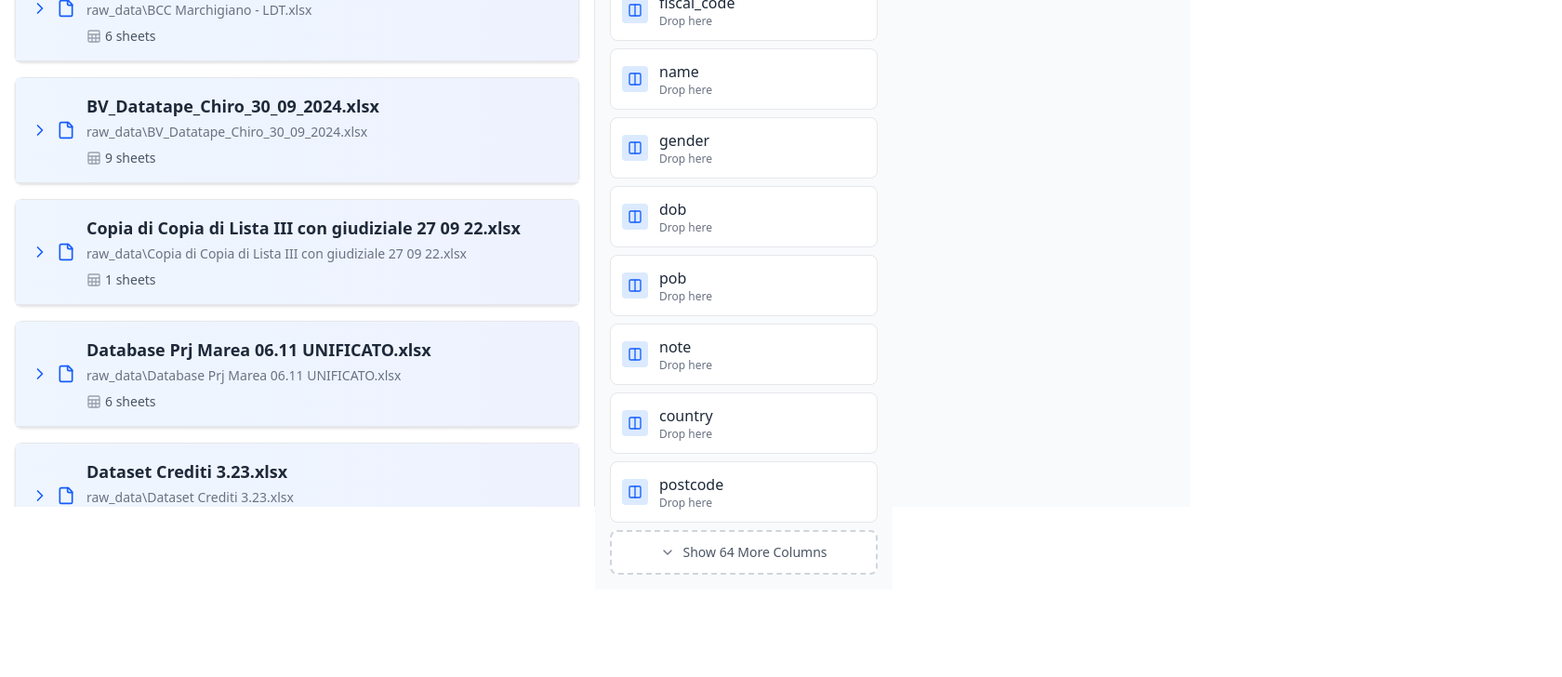
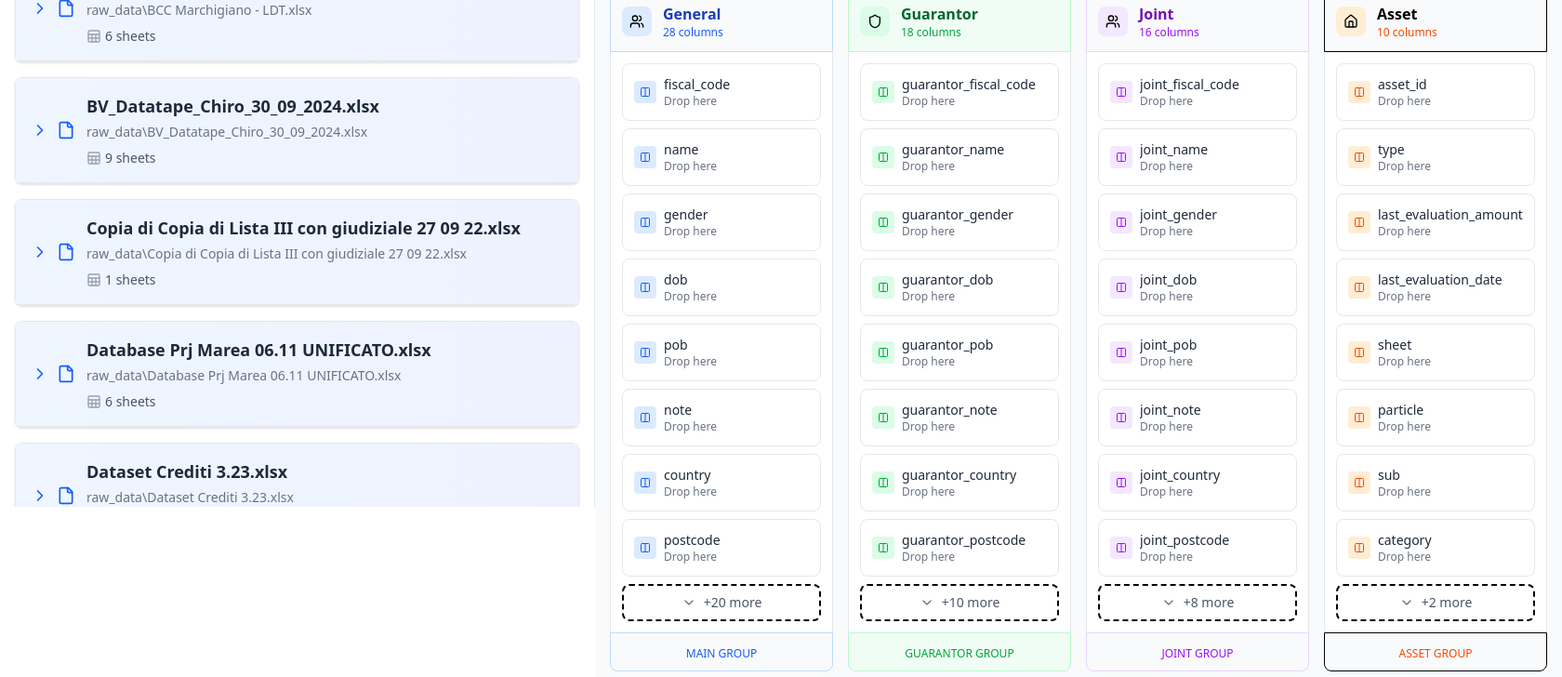
Before and after one commit to hiennm99/massive-source-mapping, a React (Vite) app: page / in a window 1280 px wide. Shown: the part 320-1048 px from the top of the page at 93% size, 1680 px wide, since content can reach past the window. Before the commit the page ends 954 px from the top, so only its background shows below. Built offline with nearby package versions, Linux system fonts and the light colour scheme.

Commit message:
change layout destination tables

```diff
--- a/src/components/DestinationTablesPanel.tsx
+++ b/src/components/DestinationTablesPanel.tsx
@@ -1,6 +1,6 @@
-// components/DestinationTablesPanel.tsx - Clean horizontal layout with expand/collapse
+// components/DestinationTablesPanel.tsx - Grouped columns layout
 import React, { useState } from 'react';
-import { Table, Trash2, Columns, Search, X, ChevronDown, ChevronUp } from 'lucide-react';
+import { Table, Trash2, Columns, Search, X, ChevronDown, ChevronUp, Users, Shield, Home } from 'lucide-react';
 import type {DestinationTable, ColumnMapping} from '../types';
 
 interface DestinationTablesPanelProps {
@@ -16,6 +16,14 @@ interface DestinationTablesPanelProps {
     onRemoveMapping: (mappingId: number) => void;
 }
 
+interface ColumnGroup {
+    name: string;
+    prefix: string;
+    columns: string[];
+    icon: React.ReactNode;
+    color: string;
+}
+
 export const DestinationTablesPanel: React.FC<DestinationTablesPanelProps> = ({
                                                                                   destinationTables,
                                                                                   mappings,
@@ -26,22 +34,82 @@ export const DestinationTablesPanel: React.FC<DestinationTablesPanelProps> = ({
                                                                                   onDrop,
                                                                                   onRemoveMapping
                                                                               }) => {
-    // State to track expanded tables
-    const [expandedTables, setExpandedTables] = useState<Set<string>>(new Set());
+    // State to track expanded groups
+    const [expandedGroups, setExpandedGroups] = useState<Set<string>>(new Set());
 
-    const toggleTableExpansion = (tableId: string) => {
-        const newExpanded = new Set(expandedTables);
-        if (newExpanded.has(tableId)) {
-            newExpanded.delete(tableId);
+    const toggleGroupExpansion = (groupKey: string) => {
+        const newExpanded = new Set(expandedGroups);
+        if (newExpanded.has(groupKey)) {
+            newExpanded.delete(groupKey);
         } else {
-            newExpanded.add(tableId);
+            newExpanded.add(groupKey);
         }
-        setExpandedTables(newExpanded);
+        setExpandedGroups(newExpanded);
     };
 
     const COLUMNS_LIMIT = 8;
+
+    // Group columns by prefix
+    const groupColumns = (columns: string[]): ColumnGroup[] => {
+        const groups: { [key: string]: ColumnGroup } = {};
+
+        // Define group configurations
+        const groupConfigs = {
+            main: {
+                name: 'General',
+                icon: <Users className="w-4 h-4" />,
+                color: 'blue'
+            },
+            guarantor: {
+                name: 'Guarantor',
+                icon: <Shield className="w-4 h-4" />,
+                color: 'green'
+            },
+            joint: {
+                name: 'Joint',
+                icon: <Users className="w-4 h-4" />,
+                color: 'purple'
+            },
+            asset: {
+                name: 'Asset',
+                icon: <Home className="w-4 h-4" />,
+                color: 'orange'
+            }
+        };
+
+        columns.forEach(column => {
+            let groupKey = 'main'; // default group
+
+            // Determine group based on prefix
+            if (column.startsWith('guarantor_')) {
+                groupKey = 'guarantor';
+                column.replace('guarantor_', '');
+            } else if (column.startsWith('joint_')) {
+                groupKey = 'joint';
+                column.replace('joint_', '');
+            } else if (['asset_id', 'type', 'last_evaluation_amount', 'last_evaluation_date', 'sheet', 'particle', 'sub', 'category', 'square_meter', 'vain'].includes(column)) {
+                groupKey = 'asset';
+            }
+
+            if (!groups[groupKey]) {
+                const config = groupConfigs[groupKey as keyof typeof groupConfigs];
+                groups[groupKey] = {
+                    name: config.name,
+                    prefix: groupKey,
+                    columns: [],
+                    icon: config.icon,
+                    color: config.color
+                };
+            }
+
+            groups[groupKey].columns.push(column);
+        });
+
+        return Object.values(groups);
+    };
+
     return (
-        <div className="w-1/2 flex flex-col h-full">
+        <div className="w-full flex flex-col h-full">
             {/* Search Bar */}
             <div className="bg-white p-4 border-b border-gray-200">
                 <div className="relative">
@@ -66,44 +134,63 @@ export const DestinationTablesPanel: React.FC<DestinationTablesPanelProps> = ({
 
             {/* Tables Container */}
             <div className="flex-1 bg-gray-50 p-4">
-                <div className="flex gap-4 h-full">
                 {destinationTables.map((table) => {
                     const filteredColumns = getFilteredColumns(table);
-                        const isExpanded = expandedTables.has(table.id);
-                        const shouldShowExpandButton = filteredColumns.length > COLUMNS_LIMIT;
-                        const visibleColumns = isExpanded ? filteredColumns : filteredColumns.slice(0, COLUMNS_LIMIT);
-                        const hiddenCount = filteredColumns.length - COLUMNS_LIMIT;
+                    const columnGroups = groupColumns(filteredColumns);
 
                     if (globalFilter && filteredColumns.length === 0) {
                         return null;
                     }
 
                     return (
-                            <div key={table.id} className="flex-1 flex flex-col">
-                                {/* Table Header Card */}
-                                <div className="bg-white rounded-t-lg border border-gray-200 p-4 mb-2">
+                        <div key={table.id} className="mb-6">
+                            {/* Table Header */}
+                            <div className="bg-white rounded-lg border border-gray-200 p-4 mb-4">
+                                <div className="flex items-center justify-between">
                                     <div className="flex items-center">
                                         <div className="bg-emerald-100 p-2 rounded-lg mr-3">
                                             <Table className="w-5 h-5 text-emerald-600" />
                                         </div>
                                         <div>
-                                            <h3 className="font-semibold text-gray-800">{table.name}</h3>
+                                            <h3 className="font-semibold text-gray-800 text-lg">{table.name}</h3>
                                             <p className="text-sm text-gray-500">
                                                 {filteredColumns.length} {filteredColumns.length === 1 ? 'column' : 'columns'}
+                                                in {columnGroups.length} {columnGroups.length === 1 ? 'group' : 'groups'}
+                                            </p>
+                                        </div>
+                                    </div>
+                                </div>
+                            </div>
+
+                            {/* Groups Container - Horizontal Layout */}
+                            <div className="flex gap-4 flex-1 min-h-[500px] overflow-x-auto">
+                                {columnGroups.map((group) => {
+                                    const groupKey = `${table.id}-${group.prefix}`;
+                                    const isExpanded = expandedGroups.has(groupKey);
+                                    const shouldShowExpandButton = group.columns.length > COLUMNS_LIMIT;
+                                    const visibleColumns = isExpanded ? group.columns : group.columns.slice(0, COLUMNS_LIMIT);
+                                    const hiddenCount = group.columns.length - COLUMNS_LIMIT;
+
+                                    return (
+                                        <div key={group.prefix} className="flex-shrink-0 w-60 flex flex-col">
+                                            {/* Group Header */}
+                                            <div className={`bg-${group.color}-50 border border-${group.color}-200 rounded-t-lg p-3`}>
+                                                <div className="flex items-center">
+                                                    <div className={`bg-${group.color}-100 p-2 rounded-lg mr-3`}>
+                                                        {group.icon}
+                                                    </div>
+                                                    <div>
+                                                        <h4 className={`font-semibold text-${group.color}-800`}>{group.name}</h4>
+                                                        <p className={`text-xs text-${group.color}-600`}>
+                                                            {group.columns.length} {group.columns.length === 1 ? 'column' : 'columns'}
                                                         </p>
                                                     </div>
                                                 </div>
                                             </div>
 
                                             {/* Columns Container */}
-                                <div className="flex-1 space-y-2 overflow-y-auto">
-                                    {filteredColumns.length === 0 ? (
-                                        <div className="bg-white rounded-lg border border-gray-200 p-8 text-center">
-                                            <Columns className="w-8 h-8 text-gray-300 mx-auto mb-2" />
-                                            <p className="text-gray-400 text-sm">No columns found</p>
-                                        </div>
-                                    ) : (
-                                        <>
+                                            <div className="flex-1 bg-white border-l border-r border-gray-200 overflow-y-auto">
+                                                <div className="p-3 space-y-2">
                                                     {visibleColumns.map((column, index) => {
                                                         const columnMappings = mappings.filter(m =>
                                                             m.destination.table === table.name && m.destination.column === column
@@ -117,11 +204,11 @@ export const DestinationTablesPanel: React.FC<DestinationTablesPanelProps> = ({
                                                                 onDrop={(e) => onDrop(e, table, column)}
                                                             >
                                                                 <div className="flex items-center">
-                                                            <div className="bg-blue-100 p-1.5 rounded mr-3">
-                                                                <Columns className="w-4 h-4 text-blue-600" />
+                                                                    <div className={`bg-${group.color}-100 p-1.5 rounded mr-2`}>
+                                                                        <Columns className={`w-3 h-3 text-${group.color}-600`} />
                                                                     </div>
-                                                            <div className="flex-1">
-                                                                <div className="font-medium text-gray-800">{column}</div>
+                                                                    <div className="flex-1 min-w-0">
+                                                                        <div className="font-medium text-gray-800 text-sm truncate">{column}</div>
                                                                         <div className="text-xs text-gray-500">
                                                                             {columnMappings.length > 0
                                                                                 ? `${columnMappings.length} mapping${columnMappings.length > 1 ? 's' : ''}`
@@ -135,17 +222,17 @@ export const DestinationTablesPanel: React.FC<DestinationTablesPanelProps> = ({
                                                                 {columnMappings.length > 0 && (
                                                                     <div className="mt-2 space-y-1">
                                                                         {columnMappings.map(mapping => (
-                                                                    <div key={mapping.id} className="bg-blue-50 rounded p-2 text-xs">
+                                                                            <div key={mapping.id} className={`bg-${group.color}-50 rounded p-2 text-xs`}>
                                                                                 <div className="flex items-center justify-between">
-                                                                            <div className="flex-1 text-blue-700">
-                                                                                <span className="font-medium">{mapping.source.value}</span>
-                                                                                <div className="text-blue-500">
+                                                                                    <div className={`flex-1 min-w-0 text-${group.color}-700`}>
+                                                                                        <div className="font-medium truncate">{mapping.source.value}</div>
+                                                                                        <div className={`text-${group.color}-500 text-[10px] truncate`}>
                                                                                             {mapping.source.file} → {mapping.source.sheet}
                                                                                         </div>
                                                                                     </div>
                                                                                     <button
                                                                                         onClick={() => onRemoveMapping(mapping.id)}
-                                                                                className="text-red-400 hover:text-red-600 ml-2"
+                                                                                        className="text-red-400 hover:text-red-600 ml-2 flex-shrink-0"
                                                                                         title="Remove mapping"
                                                                                     >
                                                                                         <Trash2 className="w-3 h-3" />
@@ -162,8 +249,8 @@ export const DestinationTablesPanel: React.FC<DestinationTablesPanelProps> = ({
                                                     {/* Expand/Collapse Button */}
                                                     {shouldShowExpandButton && (
                                                         <button
-                                                    onClick={() => toggleTableExpansion(table.id)}
-                                                    className="w-full bg-white border-2 border-dashed border-gray-300 rounded-lg p-3 hover:border-emerald-400 hover:bg-emerald-50 transition-all duration-200 flex items-center justify-center"
+                                                            onClick={() => toggleGroupExpansion(groupKey)}
+                                                            className={`w-full bg-white border-2 border-dashed border-${group.color}-300 rounded-lg p-2 hover:border-${group.color}-400 hover:bg-${group.color}-50 transition-all duration-200 flex items-center justify-center`}
                                                         >
                                                             {isExpanded ? (
                                                                 <>
@@ -174,14 +261,24 @@ export const DestinationTablesPanel: React.FC<DestinationTablesPanelProps> = ({
                                                                 <>
                                                                     <ChevronDown className="w-4 h-4 mr-2 text-gray-500" />
                                                                     <span className="text-sm text-gray-600">
-                                                                Show {hiddenCount} More Column{hiddenCount > 1 ? 's' : ''}
+                                                                        +{hiddenCount} more
                                                                     </span>
                                                                 </>
                                                             )}
                                                         </button>
                                                     )}
-                                        </>
-                                    )}
+                                                </div>
+                                            </div>
+
+                                            {/* Group Footer */}
+                                            <div className={`bg-${group.color}-50 border border-${group.color}-200 rounded-b-lg p-2 text-center`}>
+                                                <span className={`text-xs text-${group.color}-600 font-medium`}>
+                                                    {group.prefix.toUpperCase()} GROUP
+                                                </span>
+                                            </div>
+                                        </div>
+                                    );
+                                })}
                             </div>
                         </div>
                     );
@@ -189,8 +286,8 @@ export const DestinationTablesPanel: React.FC<DestinationTablesPanelProps> = ({
 
                 {/* Empty state */}
                 {destinationTables.length === 0 && (
-                        <div className="flex-1 bg-white rounded-lg border-2 border-dashed border-gray-300 flex items-center justify-center">
-                            <div className="text-center p-8">
+                    <div className="bg-white rounded-lg border-2 border-dashed border-gray-300 flex items-center justify-center p-12">
+                        <div className="text-center">
                             <Table className="w-12 h-12 text-gray-300 mx-auto mb-4" />
                             <h3 className="text-gray-500 font-medium mb-2">No destination tables</h3>
                             <p className="text-gray-400 text-sm">Create your first table to get started</p>
@@ -199,6 +296,5 @@ export const DestinationTablesPanel: React.FC<DestinationTablesPanelProps> = ({
                 )}
             </div>
         </div>
-        </div>
     );
 };
--- a/src/pages/JsonMapperVisualizer.tsx
+++ b/src/pages/JsonMapperVisualizer.tsx
@@ -124,7 +124,7 @@ const JsonMapperVisualizer: React.FC = () => {
                 />
 
                 {/* Destination Tables Panel */}
-                <div className="w-1/2 flex flex-col">
+                <div className="">
                     <PanelHeader
                         icon={Table}
                         title="Destination Tables"
```
Lines whose indentation alone changed are shown as unchanged.
